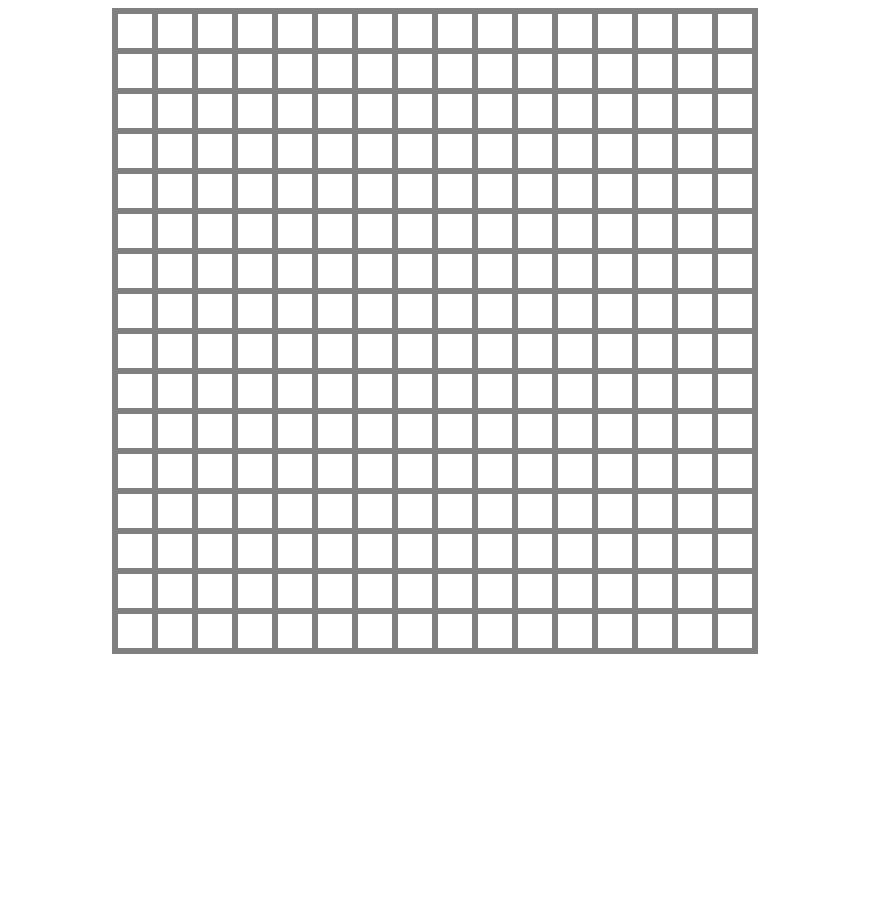
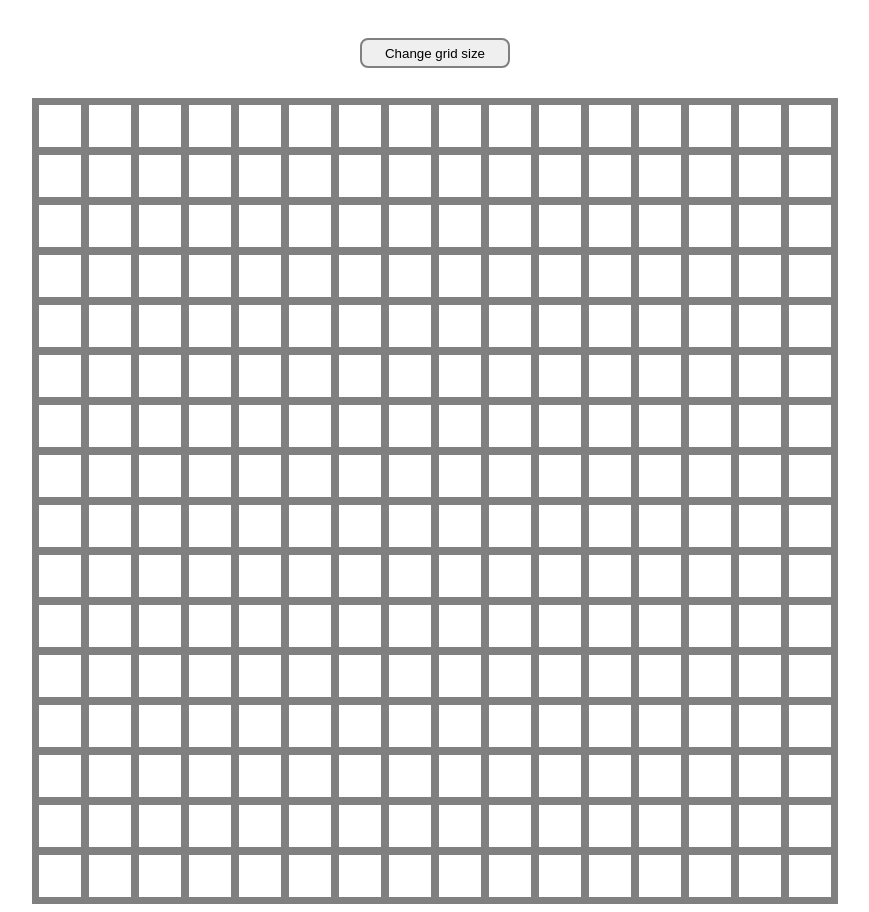
Before and after one commit to EliasJovancicPersson/Etch-A-Sketch, a plain HTML site: page index.html in a window 1280 px wide. Shown: the whole page, without its empty margins (205-1074 px from the left). Before the commit the page ends 800 px from the top, so only its background shows below. Drawn offline with Linux system fonts and the light colour scheme.

Commit message:
Size fixed with new way to calc border

```diff
--- a/index.html
+++ b/index.html
@@ -1,5 +1,6 @@
 <!DOCTYPE html>
 <html lang="en">
+
 <head>
 	<meta charset="UTF-8" />
 	<meta http-equiv="X-UA-Compatible" content="IE=edge" />
@@ -8,9 +9,14 @@
 	<script src="/index.js" defer></script>
 	<title>Etch-A-Sketch</title>
 </head>
+
 <body>
+	<div id="btnContainer">
+		<button class="sizeBtn">Change grid size</button>
+	</div>
 	<div id="outerContainer">
 		<div class="container"></div>
 	</div>
 </body>
+
 </html>
--- a/index.js
+++ b/index.js
@@ -1,16 +1,23 @@
 const container = document.querySelector(".container");
-const dimensions = 16;
+const sizeBtn = document.querySelector('#btnContainer .sizeBtn');
+let dimensions = 16;
 let boxSize = 40;
 let gTCS = "";                  //grid-template-columns string
 
+CreateGrid();
+
+function CreateGrid(){
+    gTCS = "";
 
     for (let i = 0; i < Math.pow(dimensions,2); i++) {//create grid with dimensions and box size, add border and color grey
         const element = document.createElement('div');
-    element.style.width = boxSize+"px"
-    element.style.height = boxSize+"px";
+        element.style.width = "auto"
+        element.style.height = "auto";
         element.style.borderStyle = "solid";
         element.style.color = "grey";
         element.style.boxSizing = "border-box";
+        element.style.borderWidth = dimensions/(dimensions - 12) + "px";
+        element.setAttribute('class','gridElement')
         element.addEventListener('mouseover', function(){
             changeColor(element);
         })
@@ -18,12 +25,26 @@ for (let i = 0; i < Math.pow(dimensions,2); i++) {//create grid with dimensions
     }
 
     for (let i = 0; i < dimensions; i++) {//for loop with dimensions to add column css property the right amount of times
-    gTCS += boxSize + "px ";
+        gTCS += "auto ";
     }
 
-container.style.gridTemplateColumns = gTCS;
+    container.style.gridTemplateColumns = gTCS;}
+
+function RemoveGrid(){
+    let gridElements = document.querySelectorAll('.gridElement');
+    gridElements.forEach(element => {
+        element.remove();
+    });
+}
+
 
 
 function changeColor(element){
 element.style.backgroundColor = "red";
 }
+
+sizeBtn.addEventListener('click',function(){        //prompt for changing size, create grid and remove grid
+    dimensions = window.prompt("Enter new size of grid");
+    RemoveGrid();
+    CreateGrid();
+})
--- a/style.css
+++ b/style.css
@@ -6,6 +6,23 @@
 
 .container{
     display: grid;
+    width: 800px;
+    height: 800px;
     border-style: solid;
     border-color: gray;
 }
+
+#btnContainer .sizeBtn{
+    margin: 30px;
+    width: 150px;
+    height: 30px;
+    border-radius: 8px;
+    border-color: grey;
+    border-style: solid;
+}
+
+#btnContainer{
+    display: flex;
+    align-items: center;
+    justify-content: center;
+}
```
Lines whose indentation alone changed are shown as unchanged.
